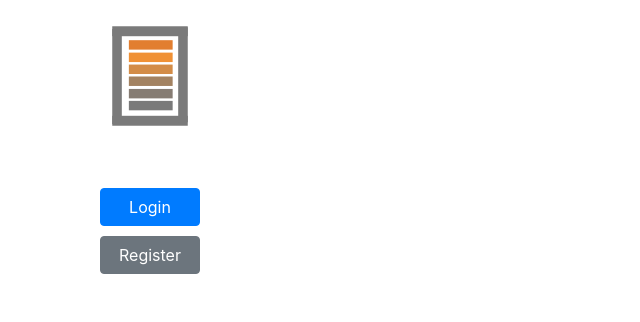
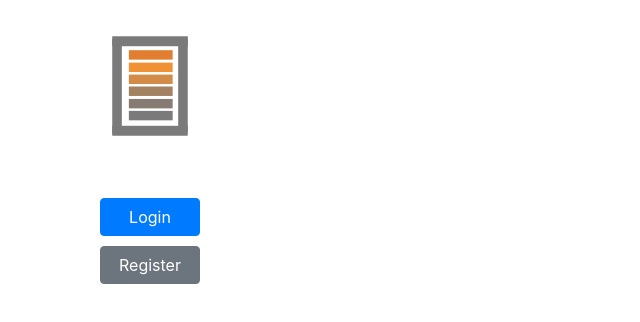
Before and after one commit to felixarpa/unstuckoverflow, a React (Create React App) app in the folder client/: page / in a window 1280 px wide. Shown: the top 322 px of the page, without its empty margins (0-640 px from the left). Built offline with nearby package versions, Linux system fonts and the light colour scheme; what react-bootstrap-typeahead would draw is missing.

Commit message:
ajust styles and remove bug

```diff
--- a/client/src/App.js
+++ b/client/src/App.js
@@ -36,8 +36,6 @@ class App extends Component {
   }
 
   navigate = (pageKey, params) => {
-    console.log(pageKey);
-    console.log(params);
     this.setState({
       pageKey,
       ...params,
--- a/client/src/Components/Home/Home.js
+++ b/client/src/Components/Home/Home.js
@@ -23,6 +23,8 @@ const STYLES = {
   },
   logo: {
     height: '100px',
+    marginTop: '20px',
+    marginBottom: '20px',
   }
 };
 
--- a/client/src/Components/Login/Login.js
+++ b/client/src/Components/Login/Login.js
@@ -16,7 +16,7 @@ const STYLES = {
   },
   logo: {
     marginTop: '20px',
-    marginBottom: '10px',
+    marginBottom: '20px',
     height: '50px',
   },
   form: {
--- a/client/src/Components/Profile/Profile.js
+++ b/client/src/Components/Profile/Profile.js
@@ -39,7 +39,7 @@ const STYLES = {
   logo: {
     height: '50px',
     marginTop: '20px',
-    marginBottom: '10px',
+    marginBottom: '20px',
   },
   skill: {
     width: '360px',
@@ -63,7 +63,7 @@ class Profile extends Component {
     super(props);
 
     this.state = {
-      loading: false,
+      loading: true,
       options: [],
       skills: [],
       selected: '',
--- a/client/src/Components/Register/Register.js
+++ b/client/src/Components/Register/Register.js
@@ -15,7 +15,7 @@ const STYLES = {
   },
   logo: {
     marginTop: '20px',
-    marginBottom: '10px',
+    marginBottom: '20px',
     height: '50px',
   },
   form: {
--- a/client/src/Components/SmallLoading/Loading.css
+++ b/client/src/Components/SmallLoading/Loading.css
@@ -2,8 +2,8 @@
   animation: Loading-logo-spin infinite 5s linear;
   height: 50px;
   pointer-events: none;
-  margig-top: 20px;
-  margin-bottom: 10px;
+  margin-top: 20px;
+  margin-bottom: 20px;
 }
 
 @keyframes Loading-logo-spin {
```
